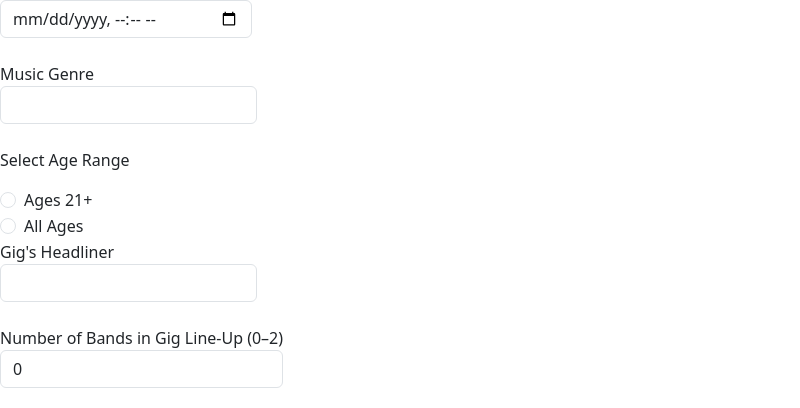
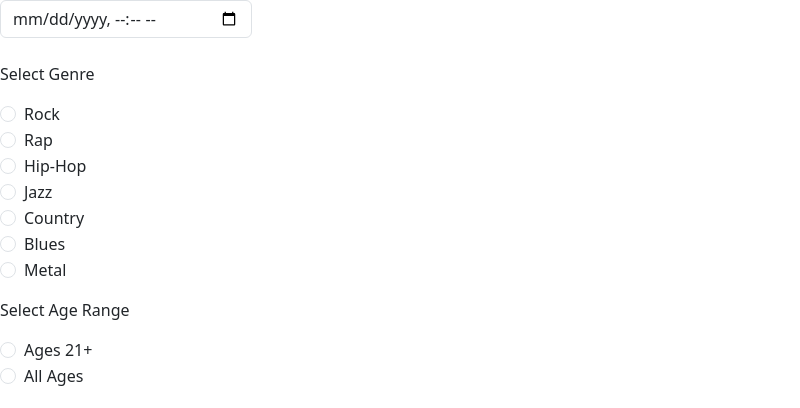
Before and after one commit to ALLHUBS-Jan-2024-Liftoff/Black-Jackets, a React (Vite) app in the folder BlackJackets-ui/: page /gigs/add in a window 1280 px wide. Shown: the part 198-606 px from the top of the page, without its empty margins (0-800 px from the left). Built offline with nearby package versions, Linux system fonts and the light colour scheme; no server answers.

Commit message:
Added genreList and radio for selecting genre. Style is not working properly

```diff
--- a/BlackJackets-ui/src/App.jsx
+++ b/BlackJackets-ui/src/App.jsx
@@ -13,6 +13,7 @@ import CreateGigForm from "./components/CreateGig";
 function App() {
   // venueId will be set to the venueId related to the logged in user
   const [venueId, setVenueId] = useState(1);
+  const genreList = ["Rock", "Rap", "Hip-Hop", "Jazz", "Country", "Blues", "Metal"];
 
 
 
@@ -26,7 +27,7 @@ function App() {
             <Route path="about" element={<About />} />
             <Route path="register" element={<RegisterPage />} />
             {/* <Route path="contact" element={<Contact />} /> */}
-            <Route path="gigs/add" element={<CreateGigForm venueId={venueId}/>} />
+            <Route path="gigs/add" element={<CreateGigForm venueId={venueId} genreList={genreList}/>} />
           </Route>
         </Routes>
       </Router>
--- a/BlackJackets-ui/src/components/CreateGig.jsx
+++ b/BlackJackets-ui/src/components/CreateGig.jsx
@@ -1,7 +1,7 @@
 import React, { useState } from "react";
 import { addGig } from "../services/GigService";
 
-const CreateGigForm = ({venueId}) => {
+const CreateGigForm = ({ venueId, genreList }) => {
   const [name, setName] = useState("");
   const [date, setDate] = useState("");
   const [genre, setGenre] = useState("");
@@ -11,6 +11,8 @@ const CreateGigForm = ({venueId}) => {
   const [supportingAct, setSupportingAct] = useState("");
   const [bandSlots, setBandSlots] = useState(0);
   // image input state
+
+  const genres = genreList;
 
   const handleSubmit = (e) => {
     e.preventDefault();
@@ -73,7 +75,7 @@ const CreateGigForm = ({venueId}) => {
             />
           </label>
         </div>
-        <div className="mb-3">
+        {/* <div className="mb-3">
           <label className="form-label">
             Music Genre
             <input
@@ -84,7 +86,34 @@ const CreateGigForm = ({venueId}) => {
               required
             />
           </label>
+        </div> */}
+        <div className="mb-3">
+          <p>Select Genre</p>
+          {genres.map((g, i) => {
+            return (
+              <div className="form-check">
+                <input
+                  type="radio"
+                  className="form-check-input"
+                  name="flexRadioDefault"
+                  id={`flexRadioDefault${i}`}
+                  value={g}
+                  onChange={(e) => setGenre(e.target.value)}
+                  checked={genre == {g}}
+                  required
+                />
+                <label
+                  className="form-check-label"
+                  htmlFor={`flexRadioDefault${i}`}
+                >
+                  {g}
+                </label>
               </div>
+            );
+          })}
+        </div>
+
+        <div className="mb-3">
           <p>Select Age Range</p>
           <div className="form-check">
             <input
@@ -97,7 +126,9 @@ const CreateGigForm = ({venueId}) => {
               checked={ages == "Ages 21+"}
               required
             />
-          <label className="form-check-label" htmlFor="flexRadioDefault1">Ages 21+</label>
+            <label className="form-check-label" htmlFor="flexRadioDefault1">
+              Ages 21+
+            </label>
           </div>
           <div className="form-check">
             <input
@@ -107,11 +138,15 @@ const CreateGigForm = ({venueId}) => {
               id="flexRadioDefault2"
               value="All Ages"
               onChange={(e) => setAges(e.target.value)}
-            checked={(ages == "All Ages")}
+              checked={ages == "All Ages"}
               required
             />
-          <label className="form-check-label" htmlFor="flexRadioDefault2">All Ages</label>
+            <label className="form-check-label" htmlFor="flexRadioDefault2">
+              All Ages
+            </label>
           </div>
+        </div>
+
         <div className="mb-3">
           <label className="form-label">
             Gig's Headliner
--- a/BlackJackets-ui/src/pages/GigPage.jsx
+++ b/BlackJackets-ui/src/pages/GigPage.jsx
@@ -1,4 +1,4 @@
-import React from 'react'
+import React, { useState } from 'react'
 
 
 const GigPage = () => {
```
Lines whose indentation alone changed are shown as unchanged.
